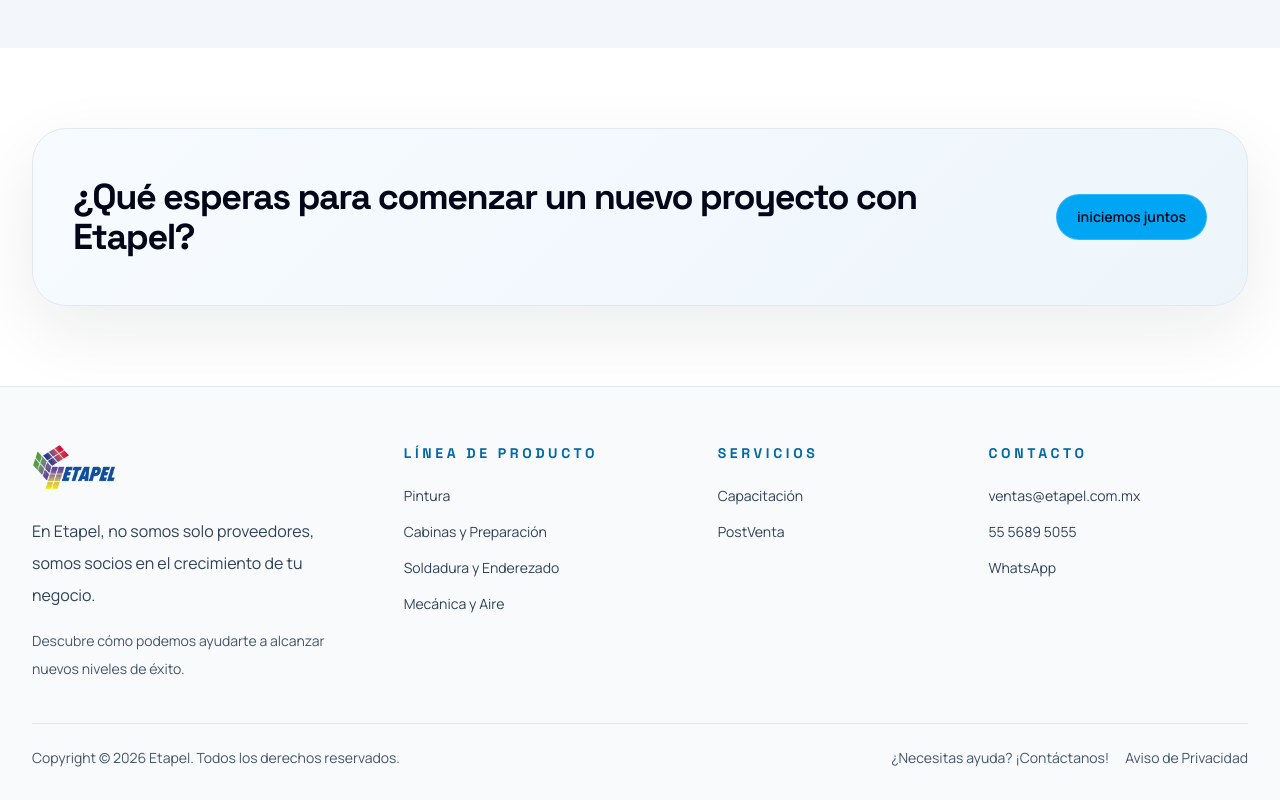
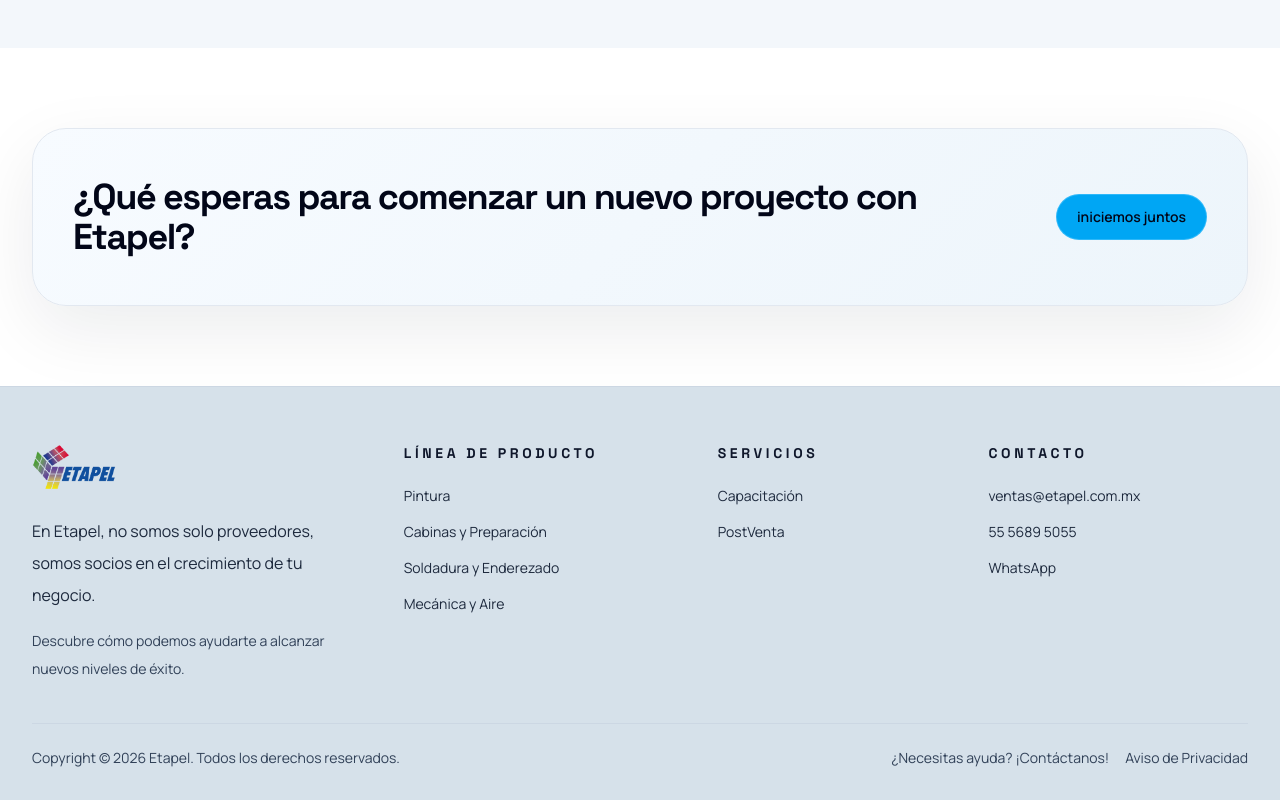
Before and after one commit to o7digital/etapel, an Astro site: page / in a window 1280 px wide. Shown: the part 5724-6524 px from the top of the page. Built offline with nearby package versions, Linux system fonts and the light colour scheme; Astro itself is replaced by a stand-in of ours.

Commit message:
fix: align product cards and strengthen footer

```diff
--- a/src/components/Footer.astro
+++ b/src/components/Footer.astro
@@ -13,26 +13,26 @@
 ];
 ---
 
-<footer class="border-t border-slate-200 bg-[#f8fafc] pb-8 pt-14 text-slate-900">
+<footer class="border-t border-slate-300/80 bg-[#d6e1ea] pb-8 pt-14 text-slate-900">
   <div class="shell">
     <div class="grid gap-10 lg:grid-cols-[1.15fr_0.95fr_0.8fr_0.9fr]">
       <div>
         <img src="/images/logo-etapel.png" alt="Etapel" class="h-12 w-auto" loading="lazy" />
-        <p class="mt-6 max-w-md text-base leading-8 text-slate-700">
+        <p class="mt-6 max-w-md text-base leading-8 text-slate-800">
           En Etapel, no somos solo proveedores, somos socios en el crecimiento de tu negocio.
         </p>
-        <p class="mt-4 max-w-md text-sm leading-7 text-slate-600">
+        <p class="mt-4 max-w-md text-sm leading-7 text-slate-700">
           Descubre cómo podemos ayudarte a alcanzar nuevos niveles de éxito.
         </p>
       </div>
 
       <div>
-        <h3 class="text-sm font-semibold uppercase tracking-[0.26em] text-sky-700">Línea de producto</h3>
+        <h3 class="text-sm font-semibold uppercase tracking-[0.26em] text-slate-900">Línea de producto</h3>
         <ul class="mt-5 space-y-3">
           {
             productFamilies.map((family) => (
               <li>
-                <a href={family.href} class="text-sm text-slate-700 transition hover:text-sky-700">
+                <a href={family.href} class="text-sm text-slate-800 transition hover:text-sky-700">
                   {family.title}
                 </a>
               </li>
@@ -42,12 +42,12 @@
       </div>
 
       <div>
-        <h3 class="text-sm font-semibold uppercase tracking-[0.26em] text-sky-700">Servicios</h3>
+        <h3 class="text-sm font-semibold uppercase tracking-[0.26em] text-slate-900">Servicios</h3>
         <ul class="mt-5 space-y-3">
           {
             services.map((item) => (
               <li>
-                <a href={item.href} class="text-sm text-slate-700 transition hover:text-sky-700">
+                <a href={item.href} class="text-sm text-slate-800 transition hover:text-sky-700">
                   {item.label}
                 </a>
               </li>
@@ -57,14 +57,14 @@
       </div>
 
       <div>
-        <h3 class="text-sm font-semibold uppercase tracking-[0.26em] text-sky-700">Contacto</h3>
+        <h3 class="text-sm font-semibold uppercase tracking-[0.26em] text-slate-900">Contacto</h3>
         <ul class="mt-5 space-y-3">
           {
             contactLinks.map((item) => (
               <li>
                 <a
                   href={item.href}
-                  class="text-sm text-slate-700 transition hover:text-sky-700"
+                  class="text-sm text-slate-800 transition hover:text-sky-700"
                   target={item.href.startsWith('http') ? '_blank' : undefined}
                   rel={item.href.startsWith('http') ? 'noreferrer' : undefined}
                 >
@@ -77,7 +77,7 @@
       </div>
     </div>
 
-    <div class="mt-10 flex flex-col gap-4 border-t border-slate-200 pt-6 text-sm text-slate-600 sm:flex-row sm:items-center sm:justify-between">
+    <div class="mt-10 flex flex-col gap-4 border-t border-slate-300/80 pt-6 text-sm text-slate-700 sm:flex-row sm:items-center sm:justify-between">
       <p>Copyright © 2026 Etapel. Todos los derechos reservados.</p>
       <div class="flex items-center gap-4">
         <a href="/contacto" class="transition hover:text-sky-700">¿Necesitas ayuda? ¡Contáctanos!</a>
--- a/src/components/ProductCategories.astro
+++ b/src/components/ProductCategories.astro
@@ -15,7 +15,7 @@
     <div class="mt-12 grid gap-6 md:grid-cols-2 xl:grid-cols-4">
       {
         productFamilies.map((family) => (
-          <article class="overflow-hidden rounded-[30px] border border-slate-200 bg-white shadow-[0_18px_50px_rgba(15,23,42,0.06)] transition duration-300 hover:-translate-y-1">
+          <article class="flex h-full flex-col overflow-hidden rounded-[30px] border border-slate-200 bg-white shadow-[0_18px_50px_rgba(15,23,42,0.06)] transition duration-300 hover:-translate-y-1">
             <div class="h-[250px] overflow-hidden bg-slate-100">
               <img
                 src={family.image}
@@ -24,7 +24,7 @@
                 loading="lazy"
               />
             </div>
-            <div class="p-7 sm:p-8">
+            <div class="flex flex-1 flex-col p-7 sm:p-8">
               <h3 class="text-2xl font-bold tracking-[-0.03em] text-slate-950">
                 {family.title}
               </h3>
@@ -34,7 +34,7 @@
               <ul class="mt-5 space-y-2 text-sm text-slate-500">
                 {family.items.slice(0, 4).map((item) => <li>{item}</li>)}
               </ul>
-              <div class="mt-7">
+              <div class="mt-auto pt-7">
                 <a href={family.href} class="btn-outline">SABER MÁS</a>
               </div>
             </div>
```
